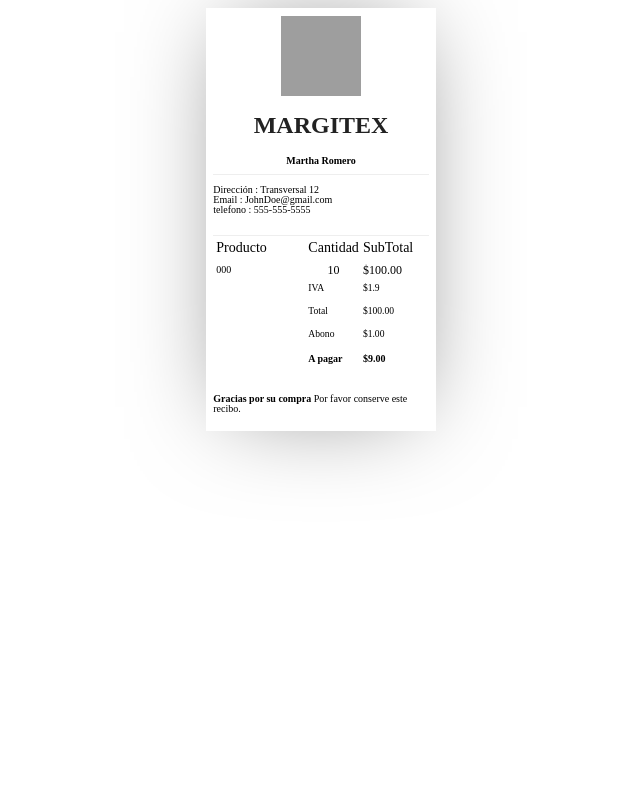
After one commit to camilo1rp/django_margitex, a Django app: page /mystore/receipt/1/ in a window 1280 px wide. The commit adds this page. Shown: the whole page, without its empty margins (319-959 px from the left). Run offline with Django 3.2, Linux system fonts and the light colour scheme; tables that the repository leaves empty hold one stand-in row (values such as "Sample post"); grey boxes are pictures that could not be loaded.

Commit message:
Several style changes in inventory, detail, and confirmation. Added receipt and client detail pages.

```diff
--- a/mysite/mystore/static/mystore/style.css
+++ b/mysite/mystore/static/mystore/style.css
@@ -1,83 +1,54 @@
+p.bot{
+  font-size: 10px;
+  line-height: 1em;
+}
+
 #invoice-POS{
   box-shadow: 0 0 1in -0.25in rgba(0, 0, 0, 0.5);
   padding:2mm;
   margin: 0 auto;
-  width: 44mm;
+  width: 57mm;
   background: #FFF;
 
+}
 
-::selection {background: #f31544; color: #FFF;}
-::moz-selection {background: #f31544; color: #FFF;}
 h1{
   font-size: 1.5em;
   color: #222;
 }
-h2{font-size: .9em;}
+h2{font-size: 10px;
+}
 h3{
-  font-size: 1.2em;
-  font-weight: 300;
-  line-height: 2em;
+  font-size: 0.6em;
+  font-weight: 500;
+  line-height: 1em;
 }
 p{
-  font-size: .7em;
-  color: #666;
-  line-height: 1.2em;
+  font-size: 10px;
+  line-height: 1em;
 }
 
-#top, #mid,#bot{ /* Targets all id with 'col-' */
+#top, #mid, #bot{ /* Targets all id with 'col-' */
   border-bottom: 1px solid #EEE;
 }
 
-#top{min-height: 100px;}
-#mid{min-height: 80px;}
+#top{min-height: 80px;}
+#mid{min-height: 50px;}
 #bot{min-height: 50px;}
 
 #top .logo{
   //float: left;
-	height: 60px;
-	width: 60px;
-	background: url(http://michaeltruong.ca/images/logo1.png) no-repeat;
-	background-size: 60px 60px;
+	height: 80px;
+	width: 80px;
+	background: url("martha.jpeg") no-repeat;
+	background-size: 80px 80px;
 }
-.clientlogo{
-  float: left;
-	height: 60px;
-	width: 60px;
-	background: url(http://michaeltruong.ca/images/client.jpg) no-repeat;
-	background-size: 60px 60px;
-  border-radius: 50px;
-}
+
 .info{
   display: block;
   //float:left;
-  margin-left: 0;
+  margin-left: 0;c
 }
-.title{
-  float: right;
-}
-.title p{text-align: right;}
-
-table{
-  width:100%;
-  border-collapse: collapse;
-}
-td {
-  padding: 2px 0.5px 15px;
-  border: 1px solid #EEE
-}
-.tabletitle{
-  padding: 2px;
-  font-size: .2em;
-  background: #EEE;
-}
-.service{border-bottom: 1px solid #EEE;}
-.item{width: 4mm;}
-.itemtext{font-size: .2em;}
-
 #legalcopy{
   margin-top: 5mm;
 }
-
-
-
-}
--- a/mysite/mystore/templates/mystore/client_search.html
+++ b/mysite/mystore/templates/mystore/client_search.html
@@ -2,14 +2,14 @@
 {% block title %}Buscar Cliente{% endblock %}
 {% block content %}
 {% if query %}
-<h1>Resultado que contienen: "{{ query }}"</h1>
+<h1>Resultados que contienen: "{{ query }}"</h1>
 <h3>
     {% with results.count as total_results %}
     Encontrado: {{ total_results }} resultado{{ total_results|pluralize }}
     {% endwith %}
 </h3>
 {% for client in results %}
-<h4><a href="{% url 'mystore:client_search' %}">Cliente:{{ client.name }}</a></h4>
+<h4><a href="{% url 'mystore:client_detail' client.id %}">Cliente:{{ client.name }}</a></h4>
 {% empty %}
 <p>Tu busqueda no produjo ningun resultado</p>
 {% endfor %}
--- a/mysite/mystore/templates/mystore/confirmation.html
+++ b/mysite/mystore/templates/mystore/confirmation.html
@@ -14,5 +14,6 @@
 <p>Total a pagar: $ {{order.debt}}</p>
 
     <a href="{% url 'mystore:order_share' order.id %}">enviar email</a>
+    <a href="{% url 'mystore:receipt' order.id %}">ver factura</a>
 
 {% endblock %}
--- a/mysite/mystore/templates/mystore/index.html
+++ b/mysite/mystore/templates/mystore/index.html
@@ -22,7 +22,7 @@
                 <li><a .card-link href="{% url 'mystore:detail' order.id  %}">{{ order.id }}</a></li>
                 <p>{{ order.client}} - Entrega: {{ order.due_date|date:"d - m - Y"}} </p>
                 <span class="badge badge-pill badge-primary">{{order.order}}</span>
-                <a .card-link href="{% url 'mystore:order_update' order.id %}"> actualizar</a>
+                <a .card-link href="{% url 'mystore:order_update' order.id %}" class="btn btn-outline-primary btn-sm"> actualizar</a>
                 </div>
             </div>
         {% endfor %}
--- a/mysite/mystore/templates/mystore/order_update.html
+++ b/mysite/mystore/templates/mystore/order_update.html
@@ -43,6 +43,6 @@
 <a>descuento: $ {{order.discount}}</a>
 <p>Total a pagar: $ {{order.debt}}</p>
 <section id="confirmation">
-    <a href="{% url 'mystore:receipt' %}">imprimir recibo</a>
+    <a href="{% url 'mystore:receipt' order.id %}">imprimir recibo</a>
 </section>
 {% endblock %}
--- /dev/null
+++ b/mysite/mystore/templates/mystore/receipt.html
@@ -0,0 +1,75 @@
+{% load static %}
+<html>
+    <head>
+        <title>{% block title %}{% endblock %}</title>
+        <link href="{% static 'mystore/style.css' %}" rel="stylesheet">
+    </head>
+<body>
+<div id="invoice-POS">
+
+    <center id="top">
+      <div class="logo"></div>
+      <div class="info">
+        <h1>MARGITEX</h1>
+		   <h2>Martha Romero</h2>
+      </div><!--End Info-->
+    </center><!--End InvoiceTop-->
+
+    <div id="mid">
+      <div class="info">
+
+        <p>
+            Dirección : Transversal 12</br>
+            Email   : JohnDoe@gmail.com</br>
+            telefono   : 555-555-5555</br>
+        </p>
+      </div>
+    </div><!--End Invoice Mid-->
+
+    <div class="bot">
+						<table>
+							<tr>
+								<td width="200" height="20"><p style="font-size:14px;">Producto </p></td>
+								<td width="50" height="20"><p style="font-size:14px;">Cantidad</p></td>
+								<td width="100" height="20"><p style="font-size:14px;">SubTotal</p></td>
+							</tr>
+							{%for item_order in order.qty_set.all%}
+							<tr>
+								<td width="200" height="20"><p style="font-size:10px;">{{item_order.item.code}}</p></td>
+								<td width="50" height="20"><p style="font-size:12px;text-align:center">{{item_order.quantity }}</p></td>
+								<td width="100" height="20"><p style="font-size:12px;">${{item_order.add_same_items}}</p></td>
+							</tr>
+							{% endfor %}
+							<tr>
+								<td width="50" height="10"></td>
+								<td width="50" height="10"><h3>IVA</h3></td>
+								<td width="50" height="10"><h3>${{ tax }}</h3></td>
+							</tr>
+							<tr>
+								<td width="50" height="10"></td>
+								<td width="50" height="10"><h3>Total</h3></td>
+								<td width="50" height="10"><h3>${{ order.add_all_items}}</h3></td>
+							</tr>
+							<tr>
+								<td width="50" height="10"></td>
+								<td width="50" height="10"><h3>Abono</h3></td>
+								<td width="50" height="10"><h3>${{ order.paid}}</h3></td>
+							</tr>
+							<tr>
+								<td width="50" height="10"></td>
+								<td width="50" height="10"><h2>A pagar</h2></td>
+								<td width="50" height="10"><h2>${{ order.debt}}</h2></td>
+							</tr>
+
+						</table>
+	</div>
+
+					<div id="legalcopy">
+						<p class="legal"><strong>Gracias por su compra</strong> 	Por favor conserve este recibo.</p>
+					</div>
+
+
+  </div><!--End Invoice-->
+
+</body>
+</html>
--- a/mysite/mystore/urls.py
+++ b/mysite/mystore/urls.py
@@ -14,11 +14,12 @@ urlpatterns = [
     path('<int:order_id>/<slug:institution>/', views.detail, name='institution'),
     path('<int:order_id>/<slug:institution>/<slug:size>/', views.detail, name='size'),
     path('confirmation/<int:order_id>/', views.confirmation, name='confirmation'),
-    path('receipt', views.receipt, name='receipt'),
+    path('receipt/<int:order_id>/', views.receipt, name='receipt'),
     path('order_update/<int:order_id>/', views.order_update, name='order_update'),
     path('order_update/<int:order_id>/<int:item_missing>/<int:item_pending>/return', views.order_update, name='order_return'),
     path('order_update/<int:order_id>/<int:item_dispatch>/<int:item_pending>/remove', views.order_update, name='order_dispatch'),
     path('confirmation/<int:order_id>/share/', views.order_share, name='order_share'),
     path('order_search/', views.order_search, name='order_search'),
     path('client_search/', views.client_search, name='client_search'),
+    path('client_detail/<int:client>', views.client_detail, name='client_detail'),
 ]
--- a/mysite/mystore/views.py
+++ b/mysite/mystore/views.py
@@ -5,7 +5,7 @@ from django.views.generic import ListView
 from django.utils import timezone
 from .forms import OrderForm, SelForm, ConfirmForm, EmailPostForm, \
     SearchForm, ClientSearchForm
-
+from django.db.models import Q
 from .models import Order, Item, Institution, Client
 from django.core.mail import send_mail
 from datetime import datetime, timedelta
@@ -15,6 +15,7 @@ from django.db.models.functions import Greatest
 from django.views.generic.detail import SingleObjectMixin
 from django.core.paginator import Paginator, EmptyPage,\
 PageNotAnInteger
+from django.db.models import F
 
 def IndexView(request):
     form = SearchForm()
@@ -28,10 +29,10 @@ def IndexView(request):
             results = Order.objects.annotate(search=search_vector, rank=SearchRank(search_vector, search_query))\
                 .filter(search=search_query).order_by('-rank')
     else:
-        results = Order.objects.all().order_by('created')
+        results = Order.objects.filter(debt__gt=F('total')).order_by('created')
     #context_object_name = 'orders'
     object_list = results
-    paginator = Paginator(object_list, 3)  # 3 orders in each page
+    paginator = Paginator(object_list, 10)  # 3 orders in each page
     page = request.GET.get('page')
     try:
         orders = paginator.page(page)
@@ -51,7 +52,7 @@ def detail(request, order_id, item_rmv=None, institution=None,
            size=None, item_dispatch=None, item_pending=None, item_missing=None):
     order = get_object_or_404(Order, pk=order_id)
     order.add_all_items()
-    order_items_qty = order.qty_set.all()
+    order_items_qty = order.qty_set.all().order_by('id')
     order.save()
     #check if any filter and assign the response
     response_page = HttpResponseRedirect(reverse('mystore:size', args=(order.id,
@@ -136,6 +137,7 @@ def detail(request, order_id, item_rmv=None, institution=None,
                     filter(institution=institution, size=size)
     return render(request, 'mystore/detail.html', {'form': form,
                                                    'order': order,
+                                                   'order_items_qty': order_items_qty,
                                                    'institution': institution, 'size': size},)
 
 
@@ -174,18 +176,24 @@ def confirmation(request, order_id):
             form = ConfirmForm(request.POST or None, instance=order)
             if form.is_valid():
                 form.save()
+                order.debts()
                 order.save()
             return HttpResponseRedirect(reverse('mystore:confirmation',
                                                 args=(order.id,)))
 
-    order.debt()
+    order.debts()
     order.save()
     form = ConfirmForm()
     return render(request, 'mystore/confirmation.html', {'form': form,
                                                          'order': order})
 
-def receipt(request):
-    return render(request, 'mystore/receipt.html')
+def receipt(request, order_id):
+    order = get_object_or_404(Order, pk=order_id)
+    tax = float(order.total) * 0.19
+    order.debts()
+    order.save()
+    return render(request, 'mystore/receipt.html', {'order': order,
+                                                    'tax': tax})
 
 def order_update(request, order_id, item_dispatch=None,
                  item_missing=None, item_pending=0,):
@@ -220,7 +228,7 @@ def order_update(request, order_id, item_dispatch=None,
     if request.method == 'POST':
         amount = request.POST['amount']
         amount_int = int(amount)
-        order.debt()
+        order.debts()
         if order.debt >= amount_int:
             order.paid += amount_int
             order.save()
@@ -230,7 +238,7 @@ def order_update(request, order_id, item_dispatch=None,
                         {'order': order,
                         'error_message': "Abono supera el costo total"})
 
-    order.debt()
+    order.debts()
     order.save()
     return render(request, 'mystore/order_update.html', {'order': order})
 
@@ -302,5 +310,24 @@ def client_search(request):
 class InventoryListView(ListView):
     queryset = Item.objects.all().order_by('-quantity_needed')
     context_object_name = 'products'
-    paginate_by = 5
+    paginate_by = 10
     template_name ="mystore/inventory.html"
+
+
+def client_detail(request, client):
+    client_obj = get_object_or_404(Client, pk=client)
+    #context_object_name = 'client'
+    results = client_obj.order_set.all()
+    object_list = results
+    paginator = Paginator(object_list, 10)  # 3 client in each page
+    page = request.GET.get('page')
+    try:
+        client = paginator.page(page)
+    except PageNotAnInteger:
+    # If page is not an integer deliver the first page
+        client = paginator.page(1)
+    except EmptyPage:
+    # If page is out of range deliver last page of results
+        client = paginator.page(paginator.num_pages)
+
+    return render(request, 'mystore/client_detail.html', {'client': client_obj,})
```
Also changed, not shown: mysite/mystore/models.py (+5 -8 lines), mysite/mystore/templates/mystore/client_detail.html (added, +27 -0 lines), mysite/mystore/templates/mystore/detail.html (+29 -16 lines), mysite/mystore/templates/mystore/inventory.html (+7 -6 lines).
